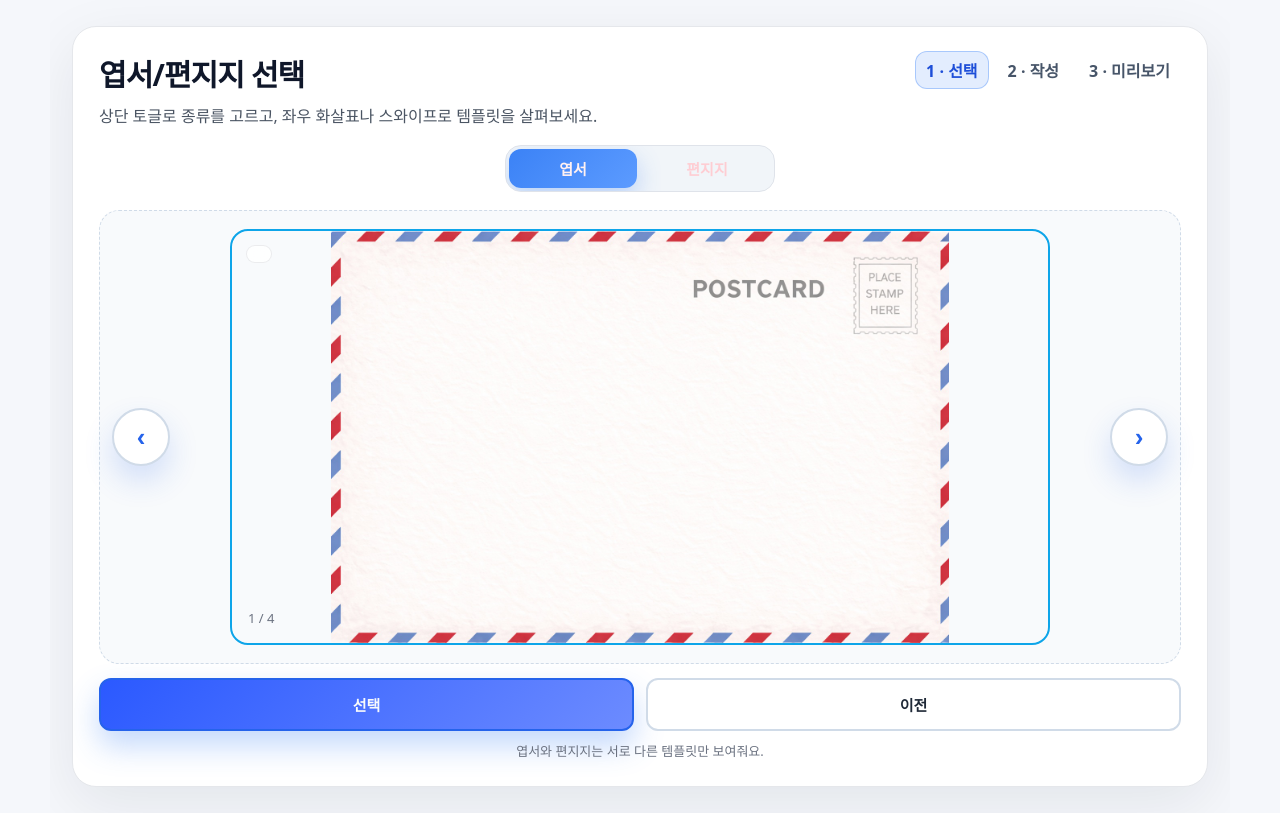
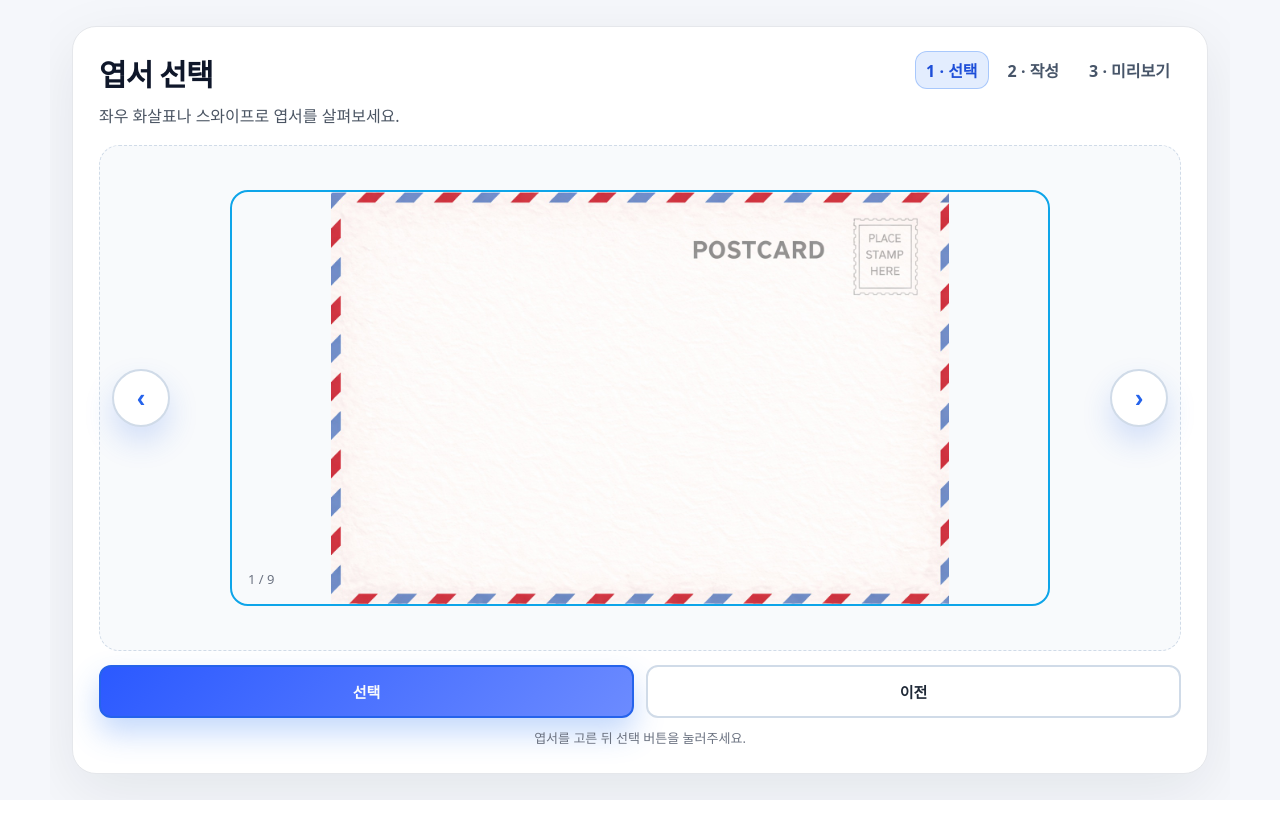
Before and after one commit to bible-postoffice/bible-postoffice, a Flask app: template templates/choose_template.html in a window 1280 px wide. Run offline with Flask 3, Linux system fonts and the light colour scheme; the template is opened without the code that fills it: most values are stand-ins (such as "Sample title", 1, 10 or a date in 2020).

Commit message:
편지지 템플릿 삭제, 엽서 5장 추가

```diff
--- a/templates/choose_template.html
+++ b/templates/choose_template.html
@@ -280,8 +280,8 @@
         <div class="card">
             <div class="header">
                 <div>
-                    <h1>엽서/편지지 선택</h1>
-                    <div class="subtitle">상단 토글로 종류를 고르고, 좌우 화살표나 스와이프로 템플릿을 살펴보세요.</div>
+                    <h1>엽서 선택</h1>
+                    <div class="subtitle">좌우 화살표나 스와이프로 엽서를 살펴보세요.</div>
                 </div>
                 <div class="step">
                     <span class="current">1 · 선택</span>
@@ -290,19 +290,10 @@
                 </div>
             </div>
 
-            <div class="toggle-bar">
-                <div class="toggle" id="toggle">
-                    <div class="thumb" id="thumb"></div>
-                    <button data-type="엽서">엽서</button>
-                    <button data-type="편지지">편지지</button>
-                </div>
-            </div>
-
             <div class="stage">
                 <button class="arrow left" id="prev-btn">&#x2039;</button>
                 <div class="frame" id="frame">
                     <div class="preview-large" id="preview"></div>
-                    <div class="label" id="type-label"></div>
                     <div class="meta">
                         <div class="name" id="name"></div>
                         <div class="desc" id="desc"></div>
@@ -316,7 +307,7 @@
                 <button class="btn" id="select-btn" disabled>선택</button>
                 <button class="btn secondary" id="back-btn">이전</button>
             </div>
-            <div class="hint">엽서와 편지지는 서로 다른 템플릿만 보여줘요.</div>
+            <div class="hint">엽서를 고른 뒤 선택 버튼을 눌러주세요.</div>
         </div>
     </div>
 
@@ -327,40 +318,34 @@
             { id: 2, name: '화원', typeLabel: '엽서', type: 0, image: "{{ url_for('static', filename='images/postcards/postcard2.jpg') }}" },
             { id: 3, name: '하늘', typeLabel: '엽서', type: 0, image: "{{ url_for('static', filename='images/postcards/postcard3.jpg') }}" },
             { id: 4, name: '크레용', typeLabel: '엽서', type: 0, image: "{{ url_for('static', filename='images/postcards/postcard4.jpg') }}" },
-            { id: 5, name: '항공 편지', typeLabel: '편지지', type: 1, image: "{{ url_for('static', filename='images/letters/letter1.png') }}" },
-            { id: 6, name: '화원', typeLabel: '편지지', type: 1, image: "{{ url_for('static', filename='images/letters/letter2.png') }}" },
-            { id: 7, name: '하늘', typeLabel: '편지지', type: 1, image: "{{ url_for('static', filename='images/letters/letter3.png') }}" },
-            { id: 8, name: '크레용', typeLabel: '편지지', type: 1, image: "{{ url_for('static', filename='images/letters/letter4.png') }}" },
+            { id: 5, name: '크레용2026', typeLabel: '엽서', type: 0, image: "{{ url_for('static', filename='images/postcards/postcard5.jpg') }}" },
+            { id: 6, name: '바닷가2026', typeLabel: '엽서', type: 0, image: "{{ url_for('static', filename='images/postcards/postcard6.jpg') }}" },
+            { id: 7, name: '빈티지', typeLabel: '엽서', type: 0, image: "{{ url_for('static', filename='images/postcards/postcard7.jpg') }}" },
+            { id: 8, name: '코끼리', typeLabel: '엽서', type: 0, image: "{{ url_for('static', filename='images/postcards/postcard8.jpg') }}" },
+            { id: 9, name: '파란리본', typeLabel: '엽서', type: 0, image: "{{ url_for('static', filename='images/postcards/postcard9.jpg') }}" },
         ];
 
         const previewEl = document.getElementById('preview');
-        const typeLabelEl = document.getElementById('type-label');
         const nameEl = document.getElementById('name');
         const descEl = document.getElementById('desc');
         const counterEl = document.getElementById('counter');
         const selectBtn = document.getElementById('select-btn');
         const backBtn = document.getElementById('back-btn');
-        const thumbEl = document.getElementById('thumb');
-        const toggleEl = document.getElementById('toggle');
         const prevBtn = document.getElementById('prev-btn');
         const nextBtn = document.getElementById('next-btn');
         const frameEl = document.getElementById('frame');
         const stageEl = document.querySelector('.stage');
 
-        let currentType = '엽서';
         let currentIndex = 0;
 
-        const filteredTemplates = () => templates.filter(t => t.typeLabel === currentType);
-
         function render() {
-            const list = filteredTemplates();
+            const list = templates;
             if (!list.length) {
                 selectBtn.disabled = true;
                 previewEl.className = 'preview-large';
                 previewEl.style.backgroundImage = '';
                 nameEl.textContent = '';
                 descEl.textContent = '';
-                typeLabelEl.textContent = '';
                 counterEl.textContent = '';
                 return;
             }
@@ -372,26 +357,11 @@
             previewEl.style.backgroundImage = tpl.image ? `url(${tpl.image})` : '';
             nameEl.textContent = '';
             descEl.textContent = '';
-            typeLabelEl.textContent = '';
             counterEl.textContent = `${currentIndex + 1} / ${list.length}`;
             selectBtn.disabled = false;
             frameEl.classList.remove('landscape', 'portrait');
-            frameEl.classList.add(tpl.typeLabel === '엽서' ? 'landscape' : 'portrait');
+            frameEl.classList.add('landscape');
         }
-
-        function setType(type) {
-            currentType = type;
-            currentIndex = 0;
-            thumbEl.style.transform = type === '엽서' ? 'translateX(0)' : 'translateX(100%)';
-            toggleEl.querySelectorAll('button').forEach(btn => {
-                btn.style.color = btn.dataset.type === type ? '#fff1f2' : '#fecdd3';
-            });
-            render();
-        }
-
-        toggleEl.querySelectorAll('button').forEach(btn => {
-            btn.addEventListener('click', () => setType(btn.dataset.type));
-        });
 
         prevBtn.addEventListener('click', () => {
             currentIndex -= 1;
@@ -431,7 +401,7 @@
         enableSwipe(stageEl);
 
         selectBtn.addEventListener('click', () => {
-            const list = filteredTemplates();
+            const list = templates;
             if (!list.length) return;
             const tpl = list[currentIndex];
             const url = new URL(window.location.origin + `/send/${postboxId}/write`);
@@ -446,7 +416,7 @@
             else window.location.href = '/';
         });
 
-        setType(currentType);
+        render();
     </script>
 </body>
 </html>
```
Also changed, not shown: templates/preview_postcard.html (+5 -4 lines), templates/send_postcard.html (+5 -4 lines), static/images/postcards/postcard3.jpg, static/images/postcards/postcard4.jpg, static/images/postcards/postcard5.jpg (added), static/images/postcards/postcard6.jpg (added), static/images/postcards/postcard7.jpg (added), static/images/postcards/postcard8.jpg (added), static/images/postcards/postcard9.jpg (added), 4 other files.
